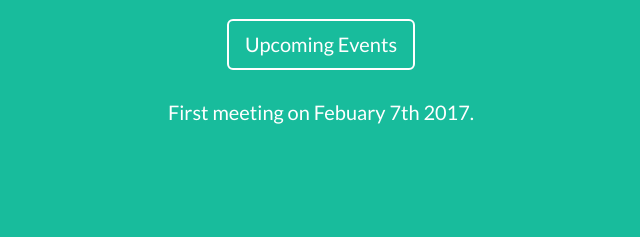
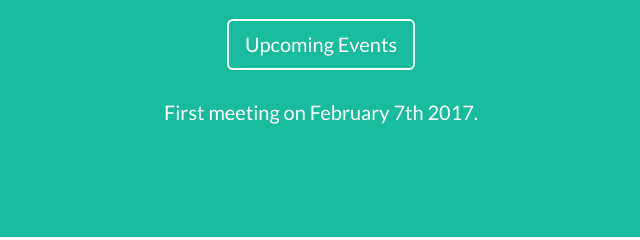
Before and after one commit to MozCCBham/site, a website: page public/index.html in a window 1280 px wide. Shown: the part 795-1035 px from the top of the page, 319-959 px from the left. Drawn offline with nearby package versions, Linux system fonts and the light colour scheme.

Commit message:
Fix typo

```diff
--- a/public/index.html
+++ b/public/index.html
@@ -88,7 +88,7 @@
                             </a>
                         </div>
                         <div class="col-lg-8 col-lg-offset-2 text-center">
-                          <p><br>First meeting on Febuary 7th 2017.
+                          <p><br>First meeting on February 7th 2017.
                           </p>
                         </div>
                     </div>
```
